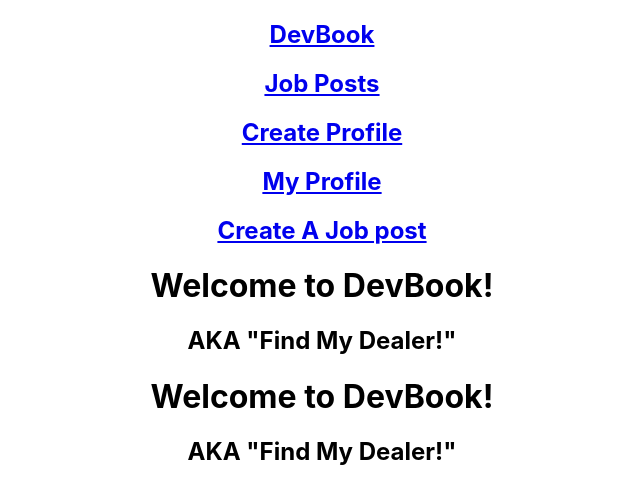
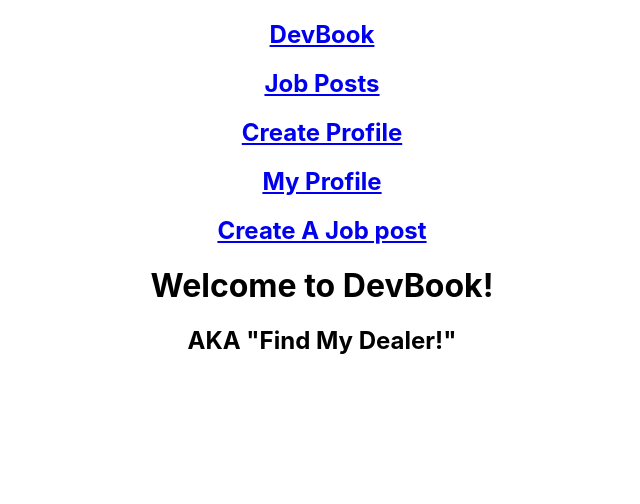
Before and after one commit to CourtneyLTyler/devbook-fe, a React (Create React App) app: page / in a window 1280 px wide. Shown: the top 504 px of the page, without its empty margins (318-958 px from the left). Built offline with nearby package versions, Linux system fonts and the light colour scheme.

Commit message:
initial branch commit

```diff
--- a/src/App.js
+++ b/src/App.js
@@ -32,7 +32,7 @@ class App extends Component {
         </nav>
 
         <main>
-          {/* <Route path='/user/:id' exact render={(routerProps) => <UserProfile {...routerProps} {...this.state} />} /> */}
+          <Route path='/user/:id' exact render={(routerProps) => <UserProfile {...routerProps} {...this.state} />} />
 
           <Route
             path="/user/:id"
@@ -77,11 +77,7 @@ class App extends Component {
               render={routerProps => <JobShow {...routerProps} />}
             />
           </Switch>
-          <Route
-            exact
-            path="/"
-            render={routerProps => <Home {...routerProps} />}
-          />
+
         </main>
       </div>
     );
```
